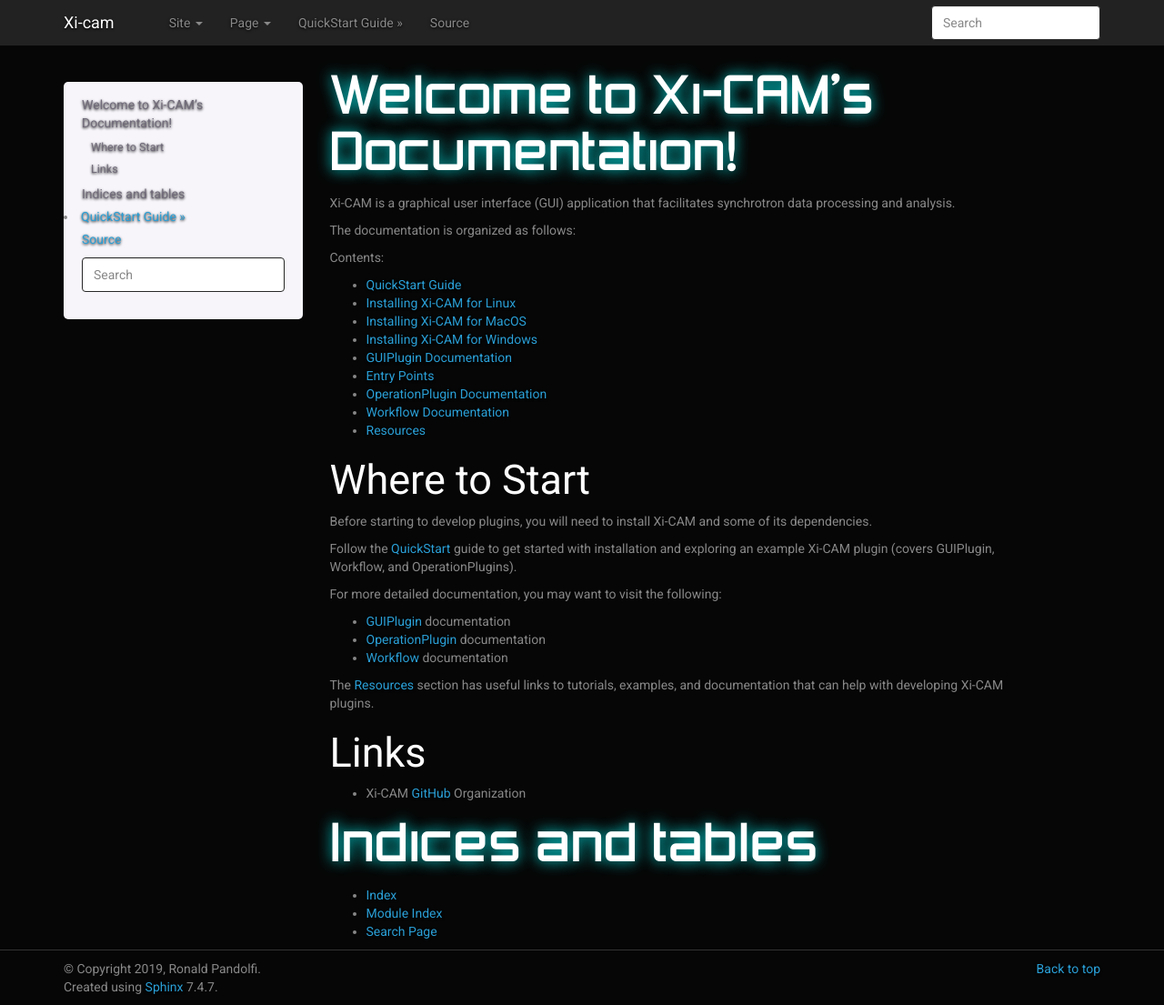
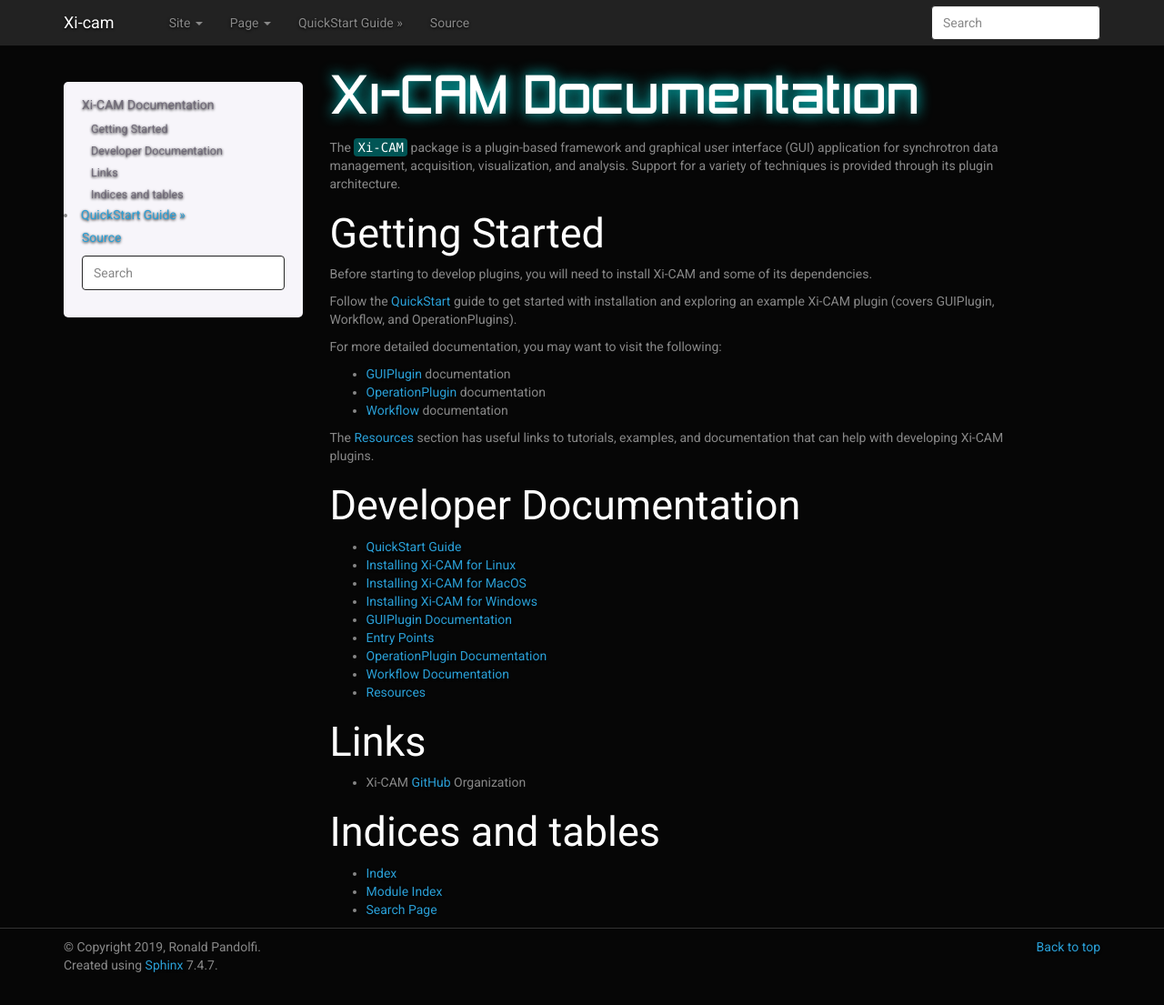
Before and after one commit to Xi-CAM/Xi-cam, a Sphinx documentation site: the page built from docs/source/index.rst, in a window 1280 px wide and 1105 px high. Shown: the whole window at 91% size. Built offline with Sphinx 7.4.7, drawn with Linux system fonts in a browser that asks for light colours.

Commit message:
Reorder index sections

```diff
--- a/docs/source/index.rst
+++ b/docs/source/index.rst
@@ -3,32 +3,17 @@
    You can adapt this file completely to your liking, but it should at least
    contain the root `toctree` directive.
 
-Welcome to Xi-CAM's Documentation!
-==================================
+Xi-CAM Documentation
+====================
 
-Xi-CAM is a graphical user interface (GUI) application that facilitates synchrotron data processing
-and analysis.
-
-The documentation is organized as follows:
-
-.. toctree::
-   :caption: Contents:
-   :maxdepth: 1
-
-   quickstart
-   install-linux
-   install-macos
-   install-windows
-   gui-plugin
-   entry-points
-   operation-plugin
-   workflow
-   resources
+The :code:`Xi-CAM` package is a plugin-based framework and graphical user
+interface (GUI) application for synchrotron data management, acquisition,
+visualization, and analysis. Support for a variety of techniques is provided
+through its plugin architecture.
 
 
-
-Where to Start
---------------
+Getting Started
+---------------
 
 Before starting to develop plugins, you will need to install Xi-CAM and some
 of its dependencies.
@@ -46,6 +31,23 @@
 that can help with developing Xi-CAM plugins.
 
 
+Developer Documentation
+--------------
+
+.. toctree::
+   :maxdepth: 1
+
+   quickstart
+   install-linux
+   install-macos
+   install-windows
+   gui-plugin
+   entry-points
+   operation-plugin
+   workflow
+   resources
+
+
 Links
 -----
 * Xi-CAM GitHub_ Organization
@@ -59,7 +61,7 @@
 
 
 Indices and tables
-==================
+------------------
 
 * :ref:`genindex`
 * :ref:`modindex`
```
